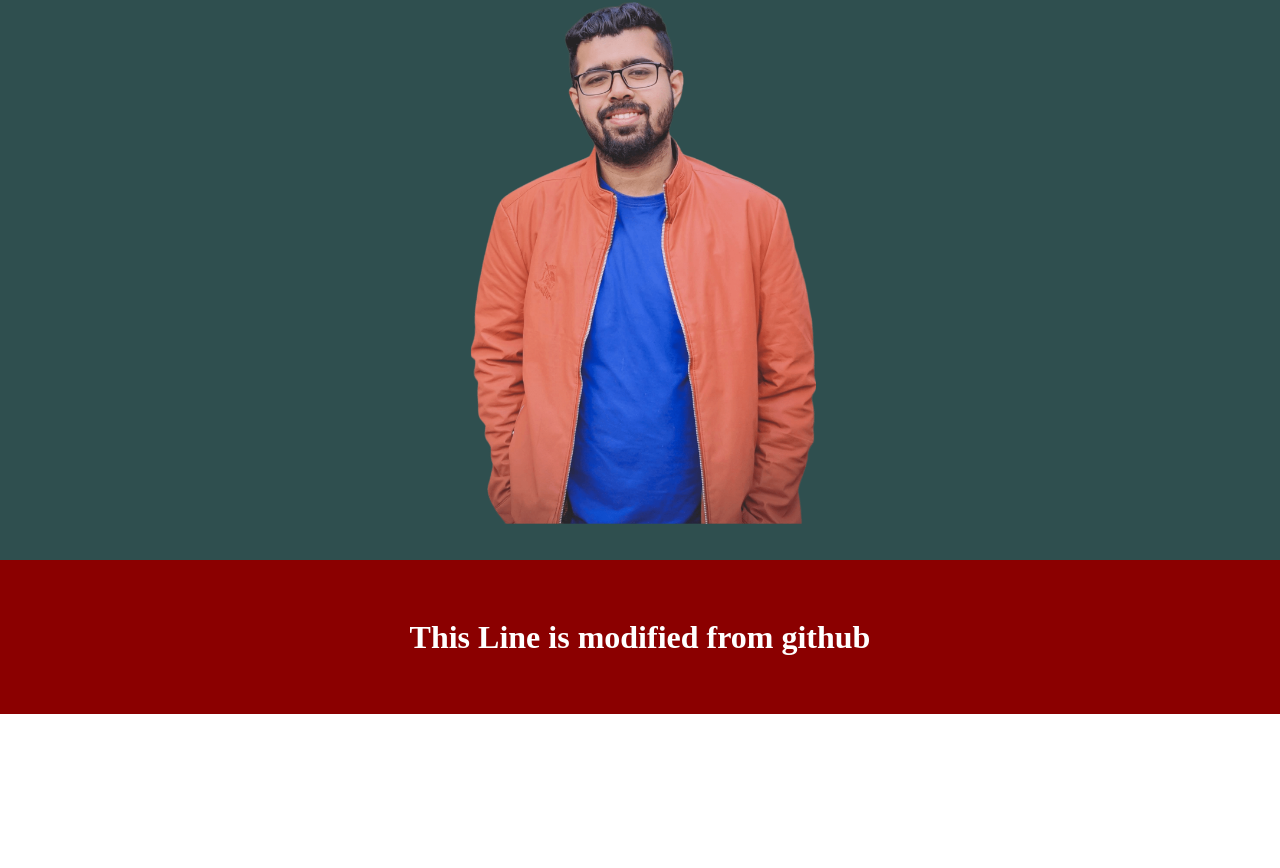
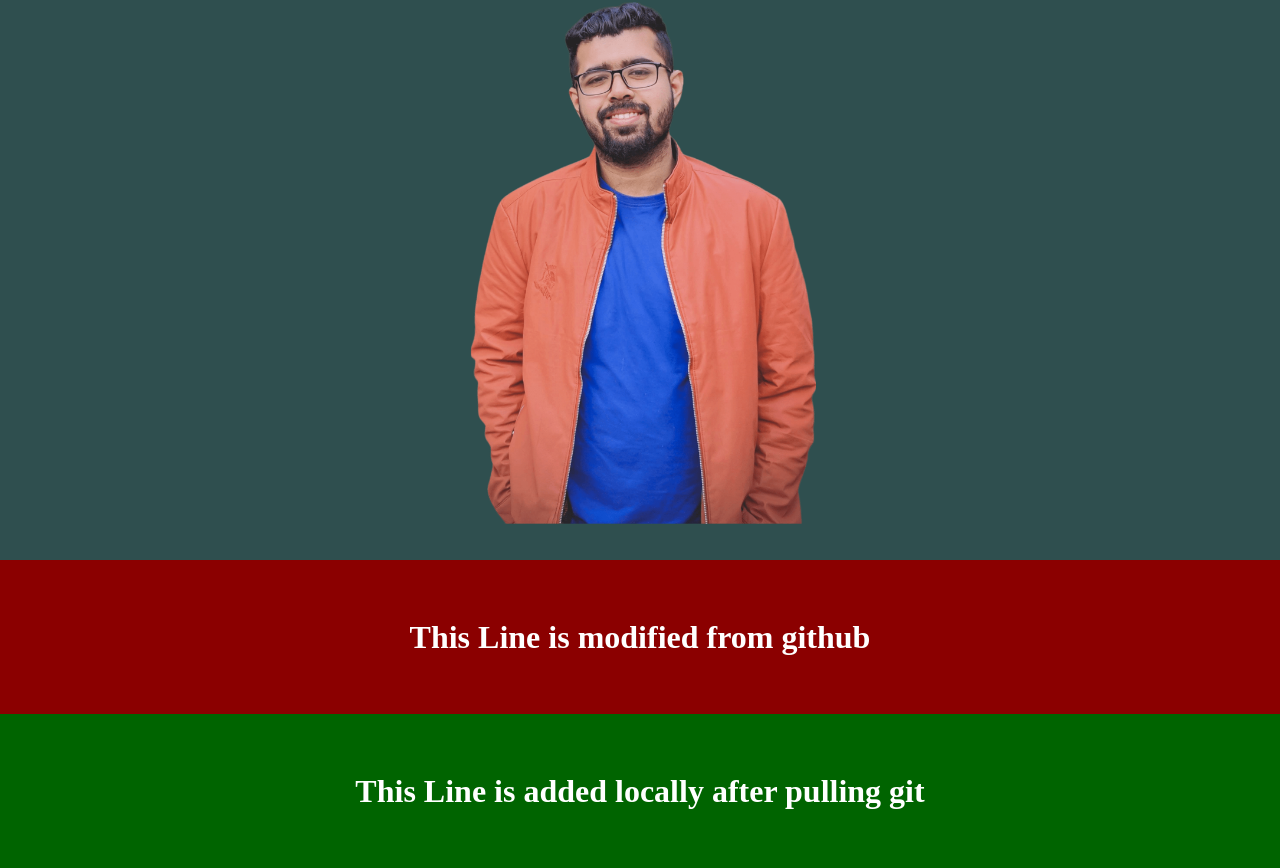
Before and after one commit to toyabulislam/github-pull-push-test, a plain HTML site: page index.html in a window 1280 px wide. Shown: the part 487-1355 px from the top of the page. Before the commit the page ends 1201 px from the top, so only its background shows below. Drawn offline with Linux system fonts and the light colour scheme.

Commit message:
its fourth attempt

```diff
--- a/index.html
+++ b/index.html
@@ -34,6 +34,11 @@
                      <h1>This Line is modified from github</h1>
               </div>
        </section>
+       <section class="footer-2">
+              <div class="container">
+                     <h1>This Line is added locally after pulling git</h1>
+              </div>
+       </section>
 
 </body>
 </html>
--- a/style.css
+++ b/style.css
@@ -39,3 +39,6 @@ section.me{
 section.footer{
        background: darkred;
 }
+section.footer-2{
+       background: darkgreen;
+}
```
